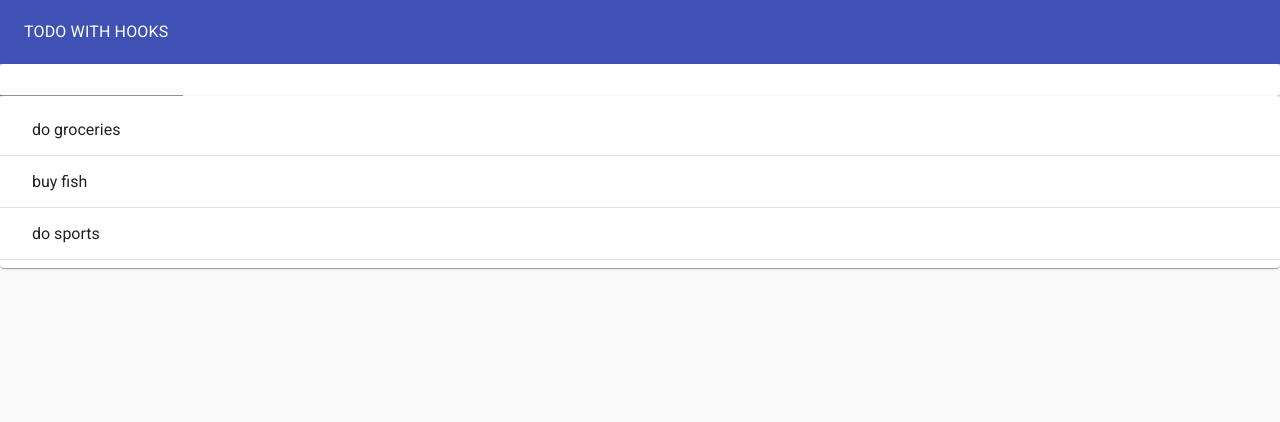
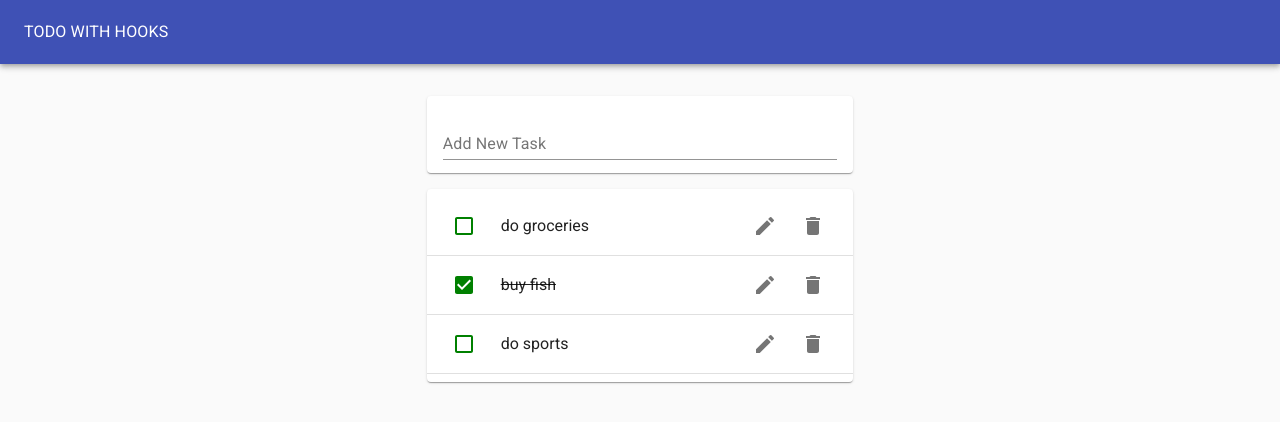
Before and after one commit to caballero-react-ex/todo-hooks, a React (Create React App) app: page / in a window 1280 px wide. Shown: the top 422 px of the page. Built offline with nearby package versions, Linux system fonts and the light colour scheme.

Commit message:
todo-item created

```diff
--- a/package.json
+++ b/package.json
@@ -4,6 +4,7 @@
   "private": true,
   "dependencies": {
     "@material-ui/core": "^4.11.0",
+    "@material-ui/icons": "^4.9.1",
     "@testing-library/jest-dom": "^4.2.4",
     "@testing-library/react": "^9.3.2",
     "@testing-library/user-event": "^7.1.2",
--- a/public/index.html
+++ b/public/index.html
@@ -5,6 +5,8 @@
     <link rel="icon" href="%PUBLIC_URL%/favicon.ico" />
     <!-- Google Font / Roboto -->
     <link rel="stylesheet" href="https://fonts.googleapis.com/css?family=Roboto:300,400,500,700&display=swap" />
+    <!--  Material Icons -->
+    <link rel="stylesheet" href="https://fonts.googleapis.com/icon?family=Material+Icons" />
     <meta name="viewport" content="width=device-width, initial-scale=1" />
     <meta name="theme-color" content="#000000" />
     <meta
--- a/src/TodoApp.js
+++ b/src/TodoApp.js
@@ -33,8 +33,12 @@
           <Typography color="inherit">TODO WITH HOOKS</Typography>
         </Toolbar>
       </AppBar>
-      <TodoForm addTodo={addTodo} />
-      <TodoList todos={todos} />
+      <Grid container justify="center" style={{marginTop: "1rem"}}>
+        <Grid item xs={11} md={8} lg={4} >
+        <TodoForm addTodo={addTodo} />
+        <TodoList todos={todos} />
+        </Grid>
+      </Grid>
     </Paper>
   );
 }
--- a/src/TodoForm.js
+++ b/src/TodoForm.js
@@ -7,7 +7,14 @@
   const [input, updateInput, resetInput] = useInputState("");
   return (
     <Paper>
-      <form onSubmit={e => {
+      <form
+        style={
+          {margin: "1rem 0",
+          paddingLeft: "1rem",
+          paddingRight: "1rem",
+          paddingBottom: ".3rem"
+        }}
+        onSubmit={e => {
         e.preventDefault();
         // with if/else
         // if (input != ''){addTodo(input)} else {alert("please, write something to add to the list")}
@@ -22,7 +29,13 @@
 
         resetInput();
       }}>
-      <TextField value={input} onChange={updateInput}></TextField>
+      <TextField
+        value={input}
+        onChange={updateInput}
+        margin="normal"
+        label="Add New Task"
+        fullWidth
+        />
       </form>
     </Paper>
   );
--- /dev/null
+++ b/src/TodoItem.js
@@ -0,0 +1,32 @@
+import React from 'react';
+import ListItem from '@material-ui/core/ListItem';
+import ListItemText from '@material-ui/core/ListItem';
+import CheckBox from '@material-ui/core/CheckBox';
+import IconButton from '@material-ui/core/IconButton';
+import ListItemSecondaryAction from '@material-ui/core/ListItemSecondaryAction';
+import DeleteIcon from '@material-ui/icons/Delete';
+import EditIcon from '@material-ui/icons/Edit';
+
+
+function TodoItem({task, completed}) {
+  return (
+    <ListItem >
+      <CheckBox
+          style ={{color: "green"}}
+          tabIndex={-1}
+          checked={completed}
+        />
+      <ListItemText style={{ textDecoration: completed ? "line-through" : "none" }}>{task}</ListItemText>
+      <ListItemSecondaryAction>
+      <IconButton aria-label="Edit">
+        <EditIcon />
+        </IconButton>
+        <IconButton aria-label="Delete">
+          <DeleteIcon />
+        </IconButton>
+      </ListItemSecondaryAction>
+    </ListItem>
+  );
+}
+
+export default TodoItem;
--- a/src/TodoList.js
+++ b/src/TodoList.js
@@ -1,8 +1,9 @@
 import React from 'react';
+import TodoItem from './TodoItem';
 import Paper from '@material-ui/core/Paper';
 import List from '@material-ui/core/List';
-import ListItem from '@material-ui/core/ListItem';
-import ListItemText from '@material-ui/core/ListItem';
+import CheckBox from '@material-ui/core/CheckBox';
+
 import Divider from '@material-ui/core/Divider';
 
 
@@ -12,9 +13,7 @@
       <List>
         {props.todos.map(todo => (
           <>
-          <ListItem >
-            <ListItemText>{todo.task}</ListItemText>
-          </ListItem>
+          <TodoItem task={todo.task} key={todo.id} completed={todo.completed}/>
           <Divider />
           </>
         ))}
```
Also changed, not shown: 1 other file (tests, documents, lock files or other folders).
